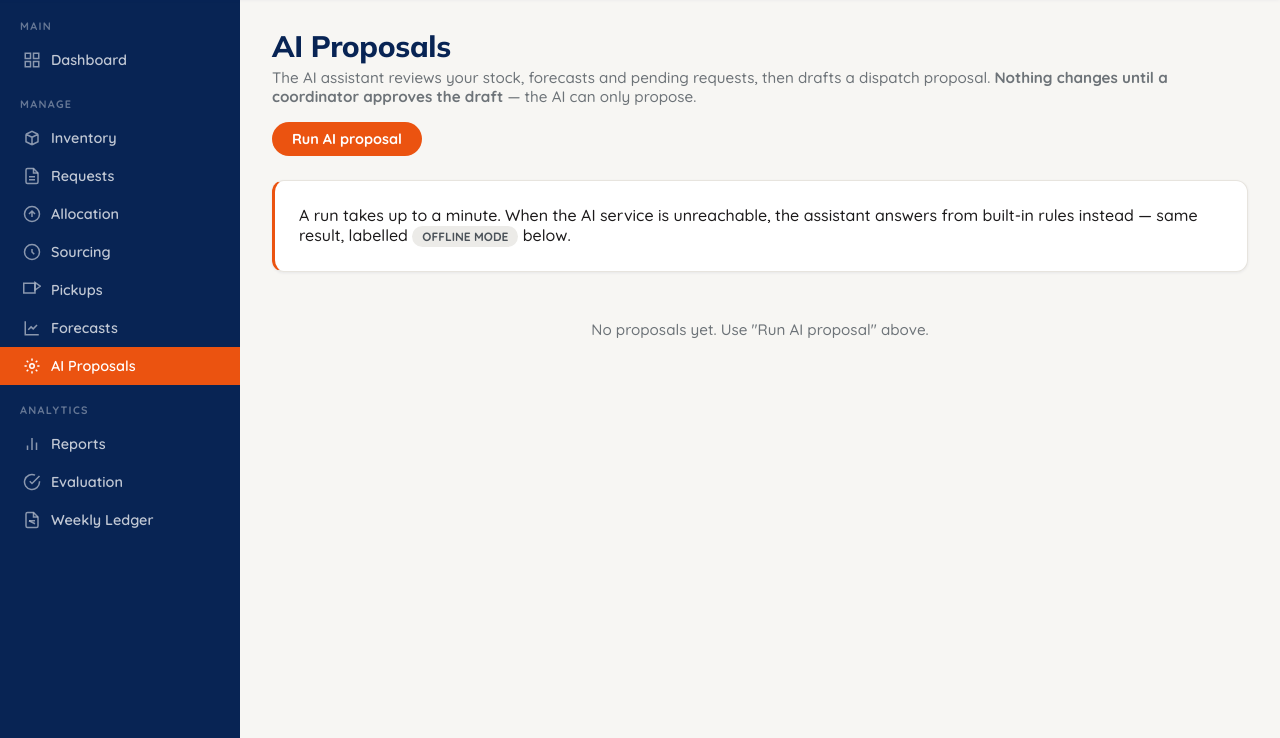
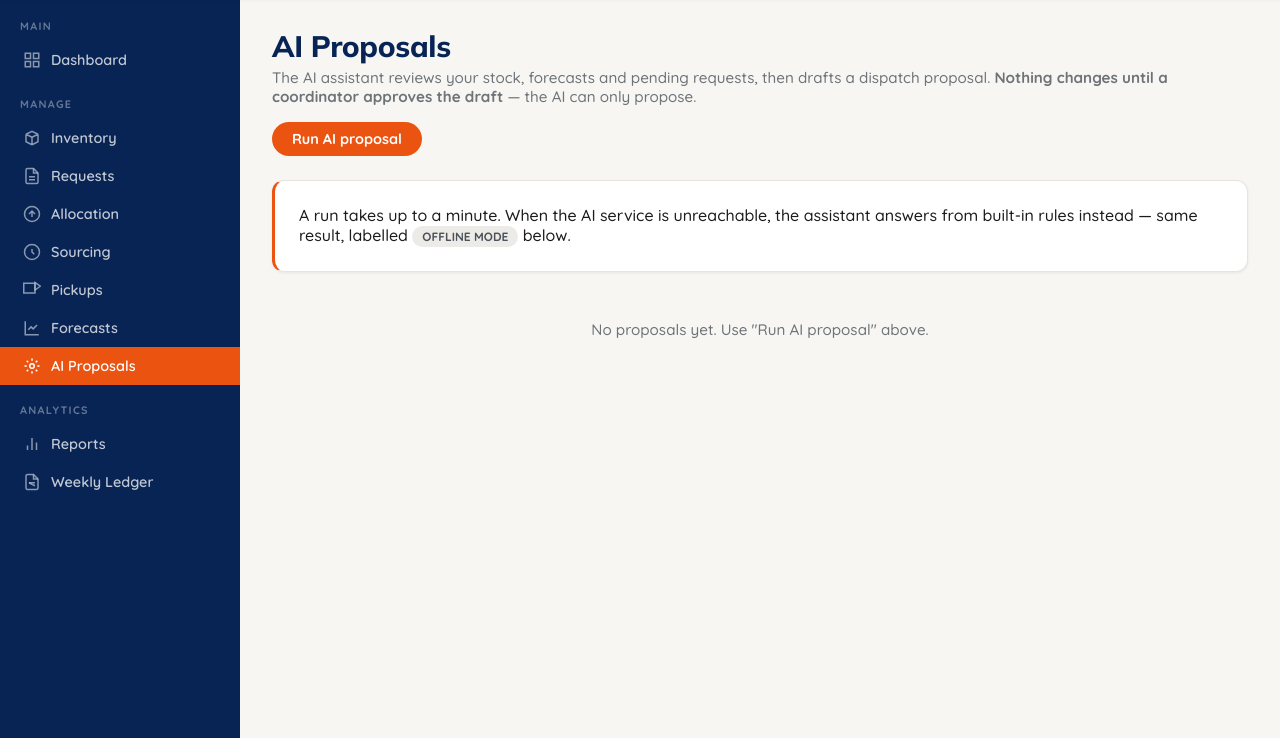
Before and after one commit to rachana192837/NourishLink-AI, a Django app: page /ai/ in a window 1280 px wide. Shown: the part 61-799 px from the top of the page. Run offline with Django 5.2, Linux system fonts and the light colour scheme; a user stored in the database is signed in; tables that the repository leaves empty hold one stand-in row (values such as "Sample post"); data that the repository does not hold is empty.

Commit message:
Remove Evaluation from sidebar (thesis page stays at /reports/evaluation/)

```diff
--- a/templates/base.html
+++ b/templates/base.html
@@ -787,10 +787,6 @@
           <svg viewBox="0 0 24 24" fill="none" stroke="currentColor" stroke-width="2"><line x1="18" y1="20" x2="18" y2="10"/><line x1="12" y1="20" x2="12" y2="4"/><line x1="6" y1="20" x2="6" y2="14"/></svg>
           Reports
         </a>
-        <a href="{% url 'evaluation_report' %}" class="{% if request.resolver_match.url_name == 'evaluation_report' %}active{% endif %}">
-          <svg viewBox="0 0 24 24" fill="none" stroke="currentColor" stroke-width="2"><path d="M22 11.08V12a10 10 0 11-5.93-9.14"/><polyline points="22 4 12 14.01 9 11.01"/></svg>
-          Evaluation
-        </a>
         <a href="{% url 'weekly_ledger' %}" class="{% if request.resolver_match.url_name == 'weekly_ledger' or request.resolver_match.url_name == 'weekly_ledger_csv' %}active{% endif %}">
           <svg viewBox="0 0 24 24" fill="none" stroke="currentColor" stroke-width="2"><path d="M14 2H6a2 2 0 00-2 2v16a2 2 0 002 2h12a2 2 0 002-2V8z"/><polyline points="14 2 14 8 20 8"/><line x1="16" y1="13" x2="8" y2="13"/><line x1="16" y1="17" x2="8" y2="13"/></svg>
           Weekly Ledger
```
